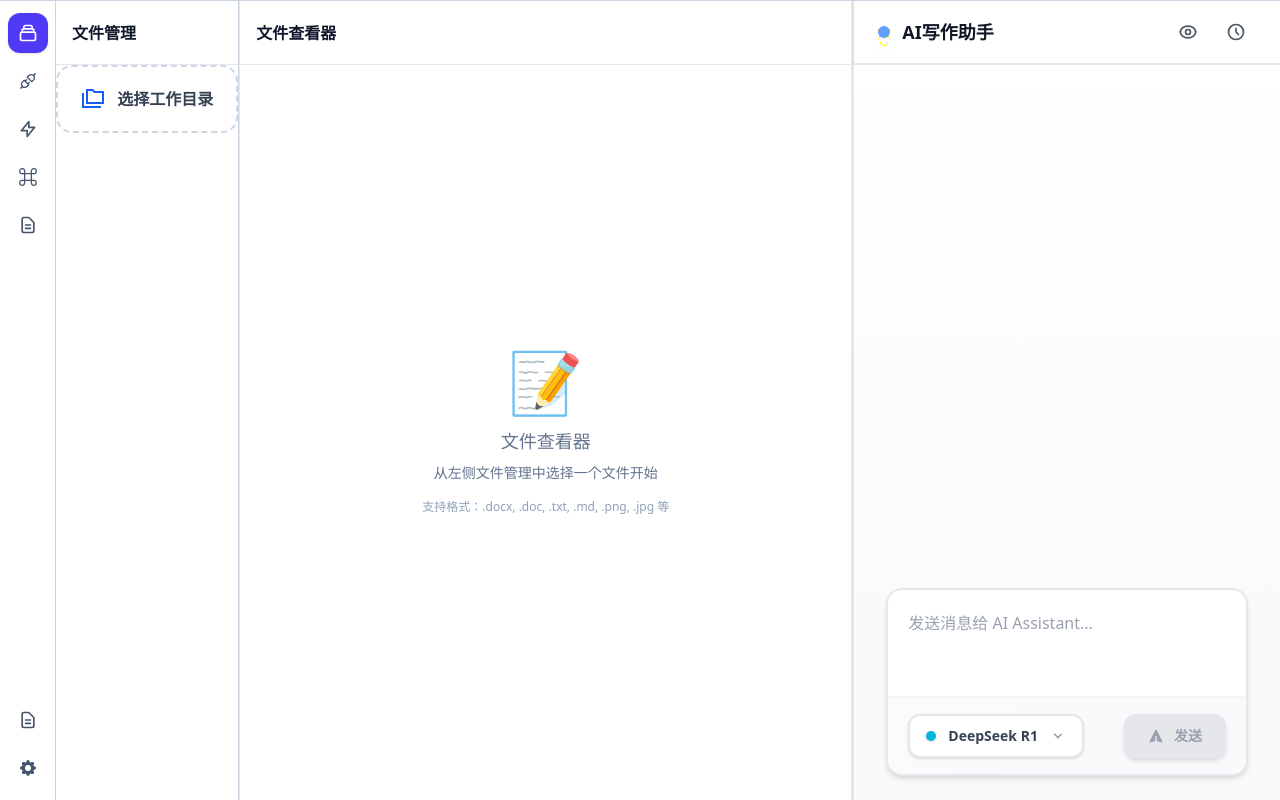
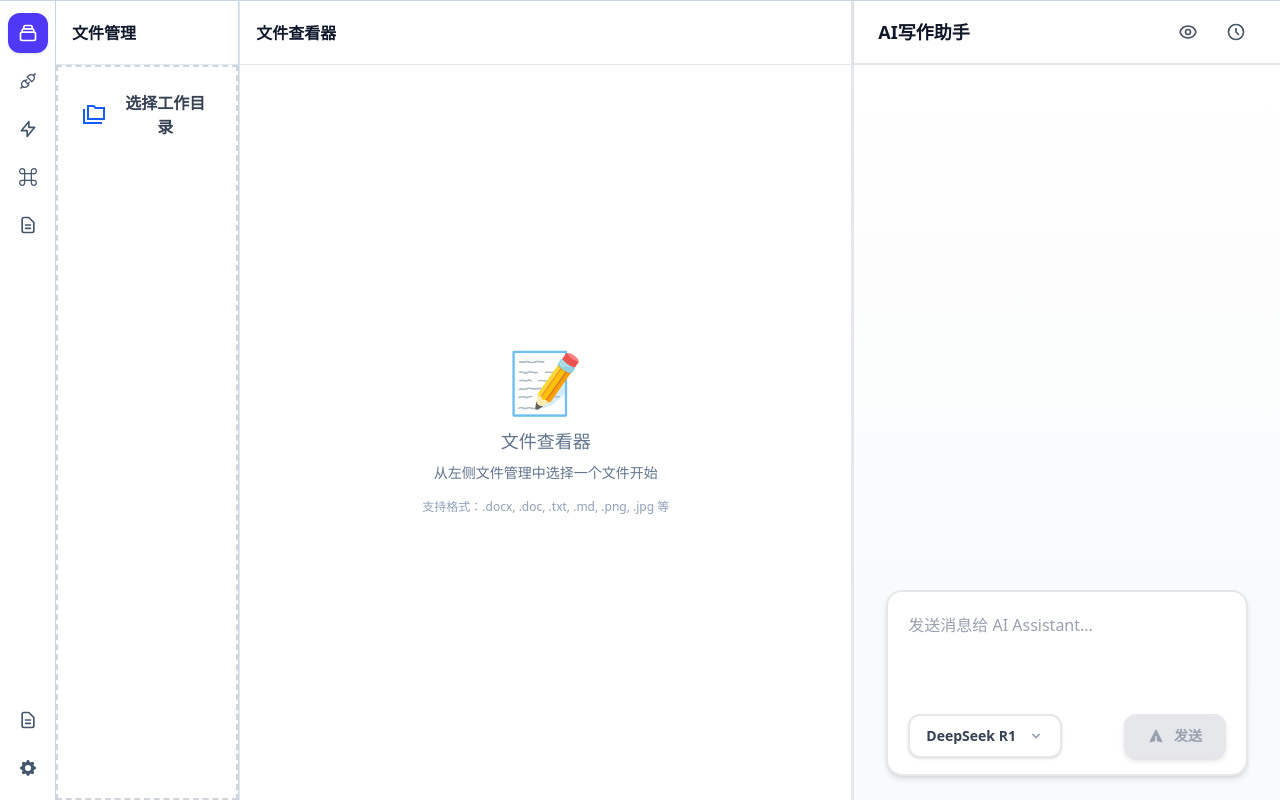
Before and after one commit to afigzb/windowAIChat, a React (Vite) app: page / in a window 1280 px wide. Built offline with nearby package versions, Linux system fonts and the light colour scheme.

Commit message:
调整UI样式

```diff
--- a/src/chat/ui/ChatInput.tsx
+++ b/src/chat/ui/ChatInput.tsx
@@ -92,7 +92,7 @@ export const ChatInputArea = forwardRef<
             />
           </div>
 
-          <div className="flex items-center justify-between px-5 py-4 border-t-2 border-gray-100 bg-gradient-to-r from-gray-50 to-slate-50 rounded-b-2xl min-w-[20rem]">
+          <div className="flex items-center justify-between px-5 py-4 rounded-b-2xl min-w-[20rem]">
             <div className="flex items-center gap-4 flex-shrink">
               <ApiProviderToggle config={config} onProviderChange={onProviderChange} disabled={isLoading} />
 
--- a/src/chat/ui/ChatPanel.tsx
+++ b/src/chat/ui/ChatPanel.tsx
@@ -477,7 +477,6 @@ export function ChatPanel({
       <header className="flex-shrink-0 px-6 py-4 h-16 border-b-2 border-gray-200 bg-white shadow-sm">
         <div className="flex items-center justify-between h-full min-w-0 gap-3">
           <div className="flex items-center gap-3 min-w-0 flex-1">
-            <div className="w-3 h-3 bg-blue-500 rounded-full flex-shrink-0 animate-pulse shadow-lg shadow-blue-500/30"></div>
             <h2 className="font-bold text-gray-900 text-lg whitespace-nowrap overflow-hidden text-ellipsis" title="AI写作助手">
               AI写作助手
             </h2>
--- a/src/chat/ui/components.tsx
+++ b/src/chat/ui/components.tsx
@@ -26,23 +26,17 @@ export function ApiProviderToggle({
 
   const currentProvider = config.providers.find(p => p.id === config.currentProviderId)
 
-  const getProviderColor = (providerId: string) => {
-    const colors = ['bg-blue-500', 'bg-emerald-500', 'bg-violet-500', 'bg-orange-500', 'bg-rose-500', 'bg-cyan-500']
-    return colors[providerId.length % colors.length]
-  }
-
   return (
     <div className="relative">
       <button
         onClick={() => !disabled && setIsOpen(!isOpen)}
         disabled={disabled}
-        className={`flex items-center gap-3 px-4 py-2.5 rounded-xl border-2 text-sm font-semibold transition-all duration-300 min-w-[9rem] max-w-[12rem] shadow-sm ${
+        className={`flex items-center gap-3 px-4 py-2.5 rounded-xl border-2 text-sm font-semibold transition-colors duration-200 min-w-[9rem] max-w-[12rem] shadow-sm ${
           disabled
             ? 'border-gray-200 bg-gray-50 text-gray-400 cursor-not-allowed'
-            : 'border-gray-200 hover:border-blue-300 focus:border-blue-400 focus:outline-none focus:ring-2 focus:ring-blue-200 focus:ring-offset-1 text-gray-700 cursor-pointer bg-white hover:bg-blue-50 hover:shadow-lg transform hover:scale-105'
+            : 'border-gray-200 hover:border-blue-200 focus:border-blue-400 focus:outline-none focus:ring-2 focus:ring-blue-200 focus:ring-offset-1 text-gray-700 cursor-pointer bg-white hover:bg-gray-50'
         }`}
       >
-        <div className={`w-2.5 h-2.5 rounded-full ${getProviderColor(config.currentProviderId)} shadow-sm`} />
         <span className="truncate whitespace-nowrap overflow-hidden text-ellipsis flex-1">
           {currentProvider?.name || '未知配置'}
         </span>
@@ -72,7 +66,6 @@ export function ApiProviderToggle({
                     : 'text-gray-700 hover:pl-5'
                 }`}
               >
-                <div className={`w-2.5 h-2.5 rounded-full ${getProviderColor(provider.id)} shadow-sm`} />
                 <span className="truncate whitespace-nowrap overflow-hidden text-ellipsis flex-1">
                   {provider.name}
                 </span>
--- a/src/file-manager/components/FileTreePanel.tsx
+++ b/src/file-manager/components/FileTreePanel.tsx
@@ -85,14 +85,14 @@ export function FileTreePanel({ selectedFile, selectedFiles, onFileSelect, onCle
     return (
       <>
         <ConfirmDialog {...confirmProps} />
-        <div className="space-y-6">
+        <div className="h-full flex flex-col">
           <button
             onClick={handleSelectWorkspace}
             disabled={isLoading}
-          className="w-full p-5 border-2 border-dashed border-gray-300 rounded-2xl text-gray-700 hover:border-blue-400 hover:text-blue-600 hover:bg-blue-50 transition-all duration-300 disabled:opacity-50 group hover:shadow-lg"
+            className="w-full h-full flex flex-col items-start justify-start p-6 border-2 border-dashed border-gray-300 text-gray-700 hover:border-blue-400 hover:text-blue-600 hover:bg-blue-50 transition-all duration-300 disabled:opacity-50 group hover:shadow-lg cursor-pointer"
           >
-          <div className="flex items-center justify-center gap-3">
-            <Icon name="folder" className="w-6 h-6 text-blue-600 group-hover:animate-pulse" />
+            <div className="w-full flex items-center gap-3">
+              <Icon name="folder" className="w-6 h-6 text-blue-600 group-hover:animate-pulse flex-shrink-0" />
               <span className="text-base font-semibold">{isLoading ? '正在加载...' : '选择工作目录'}</span>
             </div>
           </button>
@@ -106,7 +106,7 @@ export function FileTreePanel({ selectedFile, selectedFiles, onFileSelect, onCle
       <ConfirmDialog {...confirmProps} />
       <div className="h-full flex flex-col">
       {/* 选中文件显示区域 - 始终显示，固定高度 */}
-      <div className="flex-shrink-0 p-3 border-b-2 border-gray-200 bg-gradient-to-r from-gray-50 to-slate-50">
+      <div className="flex-shrink-0 border-b-2 border-gray-200 bg-gradient-to-r rounded-xl from-gray-50 to-slate-50">
         <div className="bg-gradient-to-br from-blue-50 to-indigo-50 border-2 border-blue-200 rounded-xl p-3 min-w-0 shadow-sm">
           <div className="flex items-center justify-between mb-2 min-w-0 gap-2">
             <div className="flex items-center min-w-0 flex-1">
@@ -185,7 +185,7 @@ export function FileTreePanel({ selectedFile, selectedFiles, onFileSelect, onCle
 
       {/* 工作区信息 */}
       <div className="flex-shrink-0 px-5 py-4 border-b-2 border-gray-200 bg-white">
-        <div className="flex items-center justify-between mb-3 min-w-0">
+        <div className="flex items-center justify-between min-w-0">
           <div className="flex items-center min-w-0 flex-1">
             <Icon name="folder" className="w-5 h-5 text-blue-600 flex-shrink-0 mr-2" />
             <span className="font-bold text-gray-900 text-base truncate">{workspace.name}</span>
@@ -197,9 +197,6 @@ export function FileTreePanel({ selectedFile, selectedFiles, onFileSelect, onCle
           >
             更换
           </button>
-        </div>
-        <div className="text-sm text-gray-600 truncate bg-gray-50 rounded-lg px-3 py-1.5 mt-2" title={workspace.rootPath}>
-          {workspace.rootPath}
         </div>
       </div>
 
```
Lines whose indentation alone changed are shown as unchanged.
